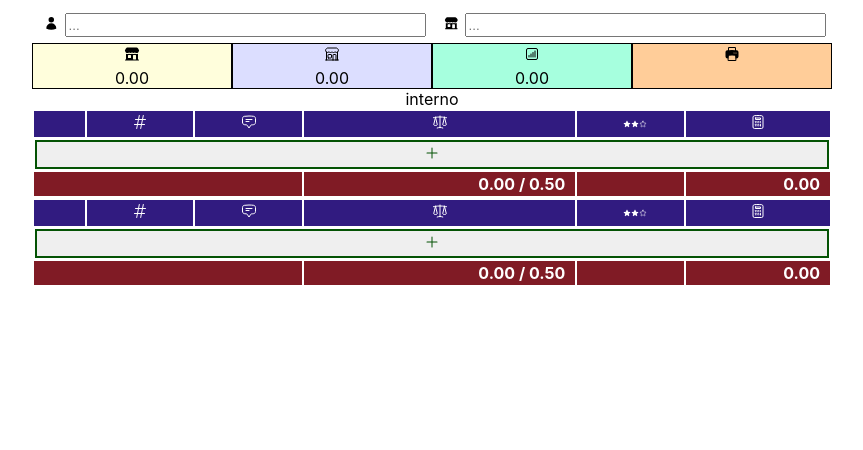
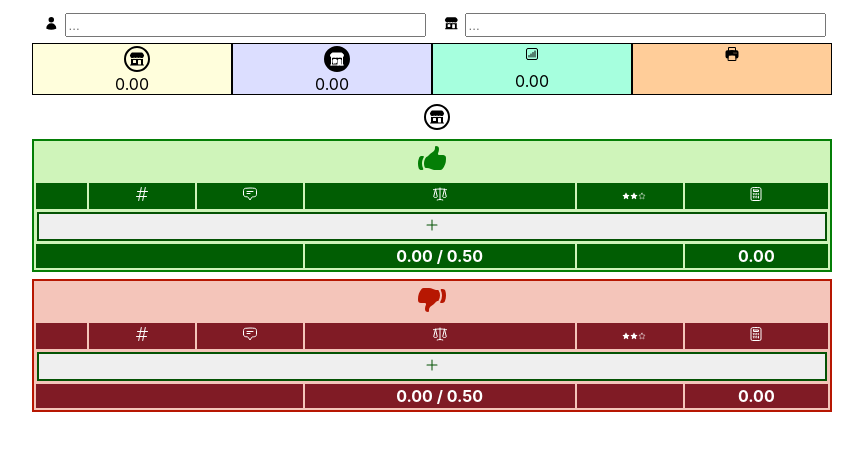
Before and after one commit to Alercard/mba-foda, a React (Create React App) app: page / in a window 1280 px wide. Shown: the top 450 px of the page, without its empty margins (208-1071 px from the left). Built offline with nearby package versions, Linux system fonts and the light colour scheme.

Commit message:
Fix Icon title efi efe

```diff
--- a/src/components/Analyze/Analyze.css
+++ b/src/components/Analyze/Analyze.css
@@ -3,7 +3,6 @@ table {
 }
 
 table thead tr {
-    background-color: rgb(49, 27, 128);
     color: white;
 }
 table thead tr th {
@@ -15,9 +14,7 @@ table thead tr th .Icon {
 }
 
 table tfoot {
-    background-color: rgb(128, 27, 37);
-    color: white;
-    text-align: right;
+    text-align: center;
 }
 
 table tfoot tr th,
@@ -31,3 +28,38 @@ td.NoData .IconAction {
     display: flex;
     justify-content: center;
 }
+
+.Analyze .container {
+    display: flex;
+    flex-direction: column;
+    align-items: center;
+    margin-top: 7px;
+    margin-bottom: 7px;
+}
+
+.Analyze .container.up {
+    border: solid 2px;
+    background-color: rgb(207, 244, 186);
+    color: rgb(4, 126, 6);
+}
+
+.Analyze .container.down {
+    border: solid 2px;
+    background-color: rgb(244, 197, 186);
+    color: rgb(183, 23, 2);
+}
+.Analyze .container.down .Icon.Icon-thumb-down,
+.Analyze .container.up .Icon.Icon-thumb-up {
+    width: 2rem;
+}
+
+.Analyze .container.up table thead tr,
+.Analyze .container.up table tfoot tr {
+    background-color: rgb(1, 93, 3);
+    color: white;
+}
+.Analyze .container.down table thead tr,
+.Analyze .container.down table tfoot tr {
+    background-color: rgb(128, 27, 37);
+    color: white;
+}
--- a/src/components/Analyze/index.jsx
+++ b/src/components/Analyze/index.jsx
@@ -2,7 +2,7 @@ import './Analyze.css';
 import { get } from "immutable";
 import { useDispatch, useSelector } from "react-redux";
 import { DATA_TYPE_FODA, DATA_TYPE_GROUP, MAX_HEIGHT_FODA } from "../../core/analyzeConstants";
-import { IconStarsDownIntense, IconStarsDownMedium, IconStarsUpHigh, IconStarsUpMedium } from "../Icons";
+import { IconEFE, IconEFI, IconStarsDownIntense, IconStarsDownMedium, IconStarsUpHigh, IconStarsUpMedium, IconThumbDown, IconThumbUp } from "../Icons";
 import { deleteAmenaza, deleteDebilidad, deleteFortaleza, deleteOportunidad, setAmenazas, setDebilidades, setFortalezas, setOportunidades, updateAmenaza, updateDebilidad, updateFortaleza, updateOportunidad } from '../../actions';
 import { generateNewRegister } from '../../core/analyze';
 import AnalyzeTable from '../AnalyzeTable';
@@ -56,9 +56,17 @@ const Analyze = ({ type }) => {
         {value: 1, label: <IconStarsDownIntense />}
     ]
 
+    const logoHeader = type === DATA_TYPE_GROUP.EFI ?
+                        <IconEFI /> :
+                        <IconEFE />
+
     return (
         <div className={`Analyze ${type}`}>
-            {type}
+            <div className='container'>
+                {logoHeader}
+            </div>
+            <div className='container up'>
+                <IconThumbUp />
                 <AnalyzeTable
                     data={upData}
                     handleAdd={handleAddUp}
@@ -67,6 +75,9 @@ const Analyze = ({ type }) => {
                     evaluationOptions={upOptions}
                     maxHeight={maxHeightUp}
                 />
+            </div>
+            <div className='container down'>
+                <IconThumbDown />
                 <AnalyzeTable
                     data={downData}
                     handleAdd={handleAddDown}
@@ -76,6 +87,7 @@ const Analyze = ({ type }) => {
                     maxHeight={maxHeightDown}
                 />
             </div>
+        </div>
     );
 }
 
--- a/src/components/Icons/Icons.css
+++ b/src/components/Icons/Icons.css
@@ -13,3 +13,24 @@
 .Icon-delete {
     color: rgb(148, 7, 7);
 }
+
+.Icon.Icon-efi .Icon-container {
+    border: solid 2px;
+    border-radius: 50%;
+    padding: 3px;
+    justify-content: center;
+    vertical-align: middle;
+    display: flex;
+    width: 1rem;
+}
+.Icon.Icon-efe .Icon-container {
+    border: solid 2px black;
+    background-color: black;
+    color: white;
+    border-radius: 50%;
+    padding: 3px;
+    justify-content: center;
+    vertical-align: middle;
+    display: flex;
+    width: 1rem;
+}
--- a/src/components/Icons/index.jsx
+++ b/src/components/Icons/index.jsx
@@ -63,21 +63,25 @@ export const IconPrint = () => {
 
 export const IconEFI = () => {
     return (
-        <div className="Icon">
+        <div className="Icon Icon-efi">
+            <div class="Icon-container">
                 <svg xmlns="http://www.w3.org/2000/svg" viewBox="0 0 24 24" fill="currentColor" className="w-6 h-6">
                     <path d="M5.223 2.25c-.497 0-.974.198-1.325.55l-1.3 1.298A3.75 3.75 0 007.5 9.75c.627.47 1.406.75 2.25.75.844 0 1.624-.28 2.25-.75.626.47 1.406.75 2.25.75.844 0 1.623-.28 2.25-.75a3.75 3.75 0 004.902-5.652l-1.3-1.299a1.875 1.875 0 00-1.325-.549H5.223z" />
                     <path fillRule="evenodd" d="M3 20.25v-8.755c1.42.674 3.08.673 4.5 0A5.234 5.234 0 009.75 12c.804 0 1.568-.182 2.25-.506a5.234 5.234 0 002.25.506c.804 0 1.567-.182 2.25-.506 1.42.674 3.08.675 4.5.001v8.755h.75a.75.75 0 010 1.5H2.25a.75.75 0 010-1.5H3zm3-6a.75.75 0 01.75-.75h3a.75.75 0 01.75.75v3a.75.75 0 01-.75.75h-3a.75.75 0 01-.75-.75v-3zm8.25-.75a.75.75 0 00-.75.75v5.25c0 .414.336.75.75.75h3a.75.75 0 00.75-.75v-5.25a.75.75 0 00-.75-.75h-3z" clipRule="evenodd" />
                 </svg>
+            </div>
         </div>
     );
 }
 
 export const IconEFE = () => {
     return (
-        <div className="Icon">
-            <svg xmlns="http://www.w3.org/2000/svg" fill="none" viewBox="0 0 24 24" strokeWidth={1.5} stroke="currentColor" className="w-6 h-6">
+        <div className="Icon Icon-efe">
+            <div class="Icon-container">
+                <svg xmlns="http://www.w3.org/2000/svg" fill="white" viewBox="0 0 24 24" strokeWidth={1.5} stroke="currentColor" className="w-6 h-6">
                     <path strokeLinecap="round" strokeLinejoin="round" d="M13.5 21v-7.5a.75.75 0 01.75-.75h3a.75.75 0 01.75.75V21m-4.5 0H2.36m11.14 0H18m0 0h3.64m-1.39 0V9.349m-16.5 11.65V9.35m0 0a3.001 3.001 0 003.75-.615A2.993 2.993 0 009.75 9.75c.896 0 1.7-.393 2.25-1.016a2.993 2.993 0 002.25 1.016c.896 0 1.7-.393 2.25-1.016a3.001 3.001 0 003.75.614m-16.5 0a3.004 3.004 0 01-.621-4.72L4.318 3.44A1.5 1.5 0 015.378 3h13.243a1.5 1.5 0 011.06.44l1.19 1.189a3 3 0 01-.621 4.72m-13.5 8.65h3.75a.75.75 0 00.75-.75V13.5a.75.75 0 00-.75-.75H6.75a.75.75 0 00-.75.75v3.75c0 .415.336.75.75.75z" />
                 </svg>
+            </div>
         </div>
     );
 }
@@ -242,6 +246,25 @@ export const IconDelete = () => {
     )
 }
 
+export const IconThumbUp = () => {
+    return (
+        <div className="Icon Icon-thumb-up">
+            <svg xmlns="http://www.w3.org/2000/svg" viewBox="0 0 24 24" fill="currentColor" className="w-6 h-6">
+                <path d="M7.493 18.75c-.425 0-.82-.236-.975-.632A7.48 7.48 0 016 15.375c0-1.75.599-3.358 1.602-4.634.151-.192.373-.309.6-.397.473-.183.89-.514 1.212-.924a9.042 9.042 0 012.861-2.4c.723-.384 1.35-.956 1.653-1.715a4.498 4.498 0 00.322-1.672V3a.75.75 0 01.75-.75 2.25 2.25 0 012.25 2.25c0 1.152-.26 2.243-.723 3.218-.266.558.107 1.282.725 1.282h3.126c1.026 0 1.945.694 2.054 1.715.045.422.068.85.068 1.285a11.95 11.95 0 01-2.649 7.521c-.388.482-.987.729-1.605.729H14.23c-.483 0-.964-.078-1.423-.23l-3.114-1.04a4.501 4.501 0 00-1.423-.23h-.777zM2.331 10.977a11.969 11.969 0 00-.831 4.398 12 12 0 00.52 3.507c.26.85 1.084 1.368 1.973 1.368H4.9c.445 0 .72-.498.523-.898a8.963 8.963 0 01-.924-3.977c0-1.708.476-3.305 1.302-4.666.245-.403-.028-.959-.5-.959H4.25c-.832 0-1.612.453-1.918 1.227z" />
+            </svg>
+        </div>
+    )
+}
+
+export const IconThumbDown = () => {
+    return (
+        <div className="Icon Icon-thumb-down">
+            <svg xmlns="http://www.w3.org/2000/svg" viewBox="0 0 24 24" fill="currentColor" className="w-6 h-6">
+                <path d="M15.73 5.25h1.035A7.465 7.465 0 0118 9.375a7.465 7.465 0 01-1.235 4.125h-.148c-.806 0-1.534.446-2.031 1.08a9.04 9.04 0 01-2.861 2.4c-.723.384-1.35.956-1.653 1.715a4.498 4.498 0 00-.322 1.672V21a.75.75 0 01-.75.75 2.25 2.25 0 01-2.25-2.25c0-1.152.26-2.243.723-3.218C7.74 15.724 7.366 15 6.748 15H3.622c-1.026 0-1.945-.694-2.054-1.715A12.134 12.134 0 011.5 12c0-2.848.992-5.464 2.649-7.521.388-.482.987-.729 1.605-.729H9.77a4.5 4.5 0 011.423.23l3.114 1.04a4.5 4.5 0 001.423.23zM21.669 13.773c.536-1.362.831-2.845.831-4.398 0-1.22-.182-2.398-.52-3.507-.26-.85-1.084-1.368-1.973-1.368H19.1c-.445 0-.72.498-.523.898.591 1.2.924 2.55.924 3.977a8.959 8.959 0 01-1.302 4.666c-.245.403.028.959.5.959h1.053c.832 0 1.612-.453 1.918-1.227z" />
+            </svg>
+        </div>
+    )
+}
 export const IconsSource = {
     user: <IconUser />,
     store: <IconStore />,
```
Lines whose indentation alone changed are shown as unchanged.
